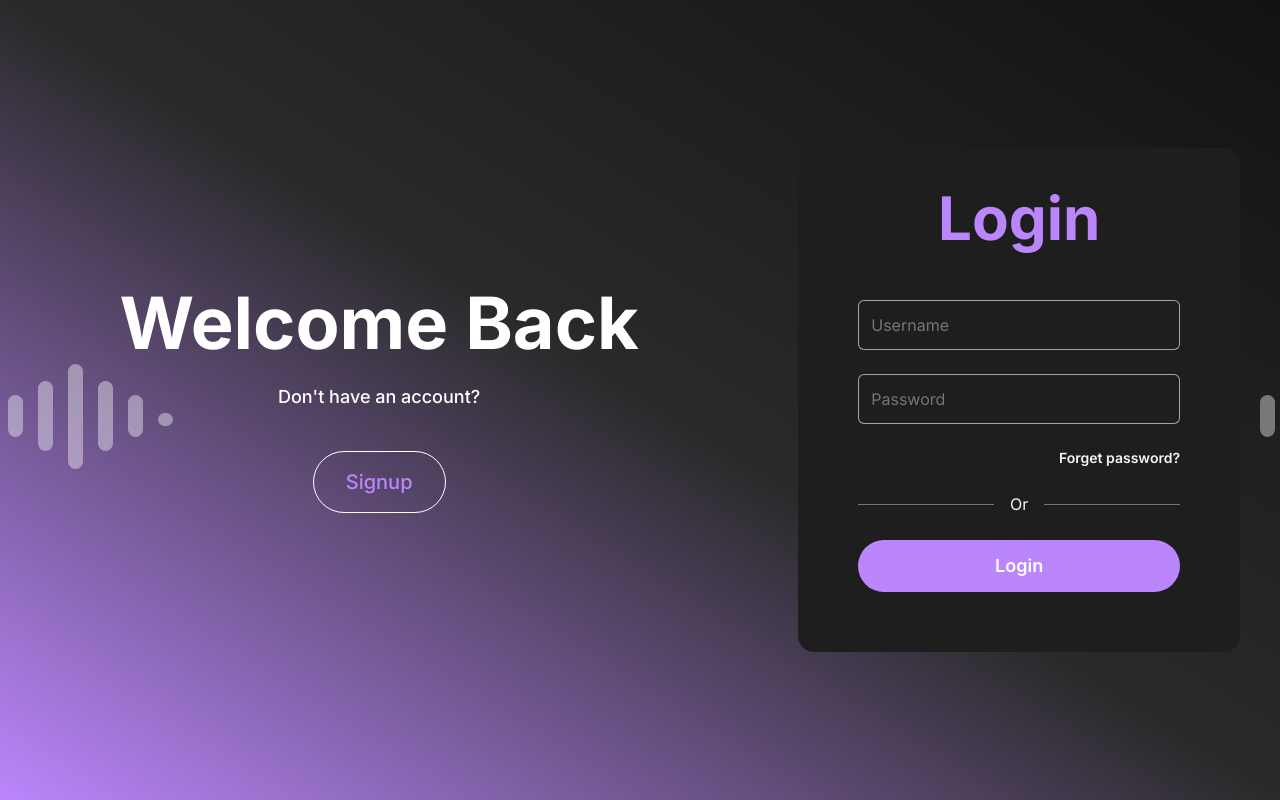
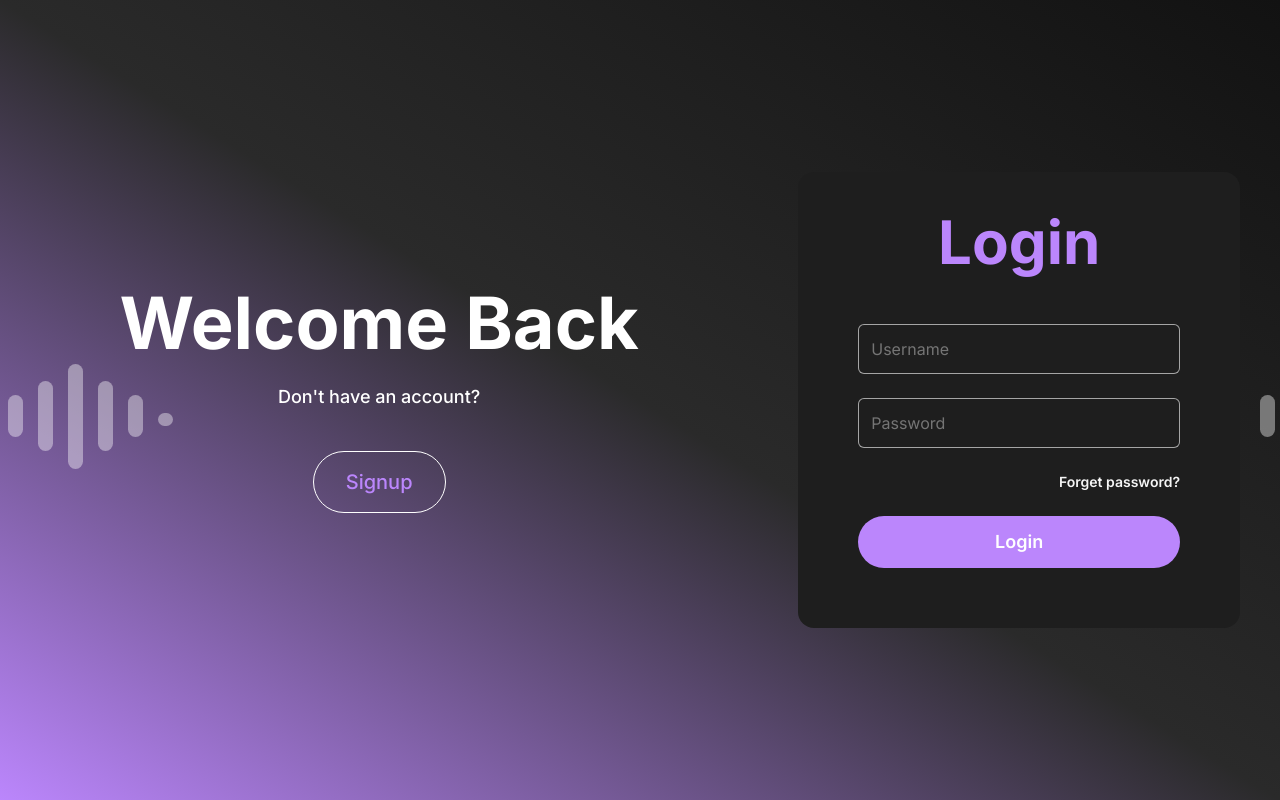
Before and after one commit to NileLingo/frontend, a React (Vite) app: page /login in a window 1280 px wide. Built offline with nearby package versions, Linux system fonts and the light colour scheme.

Commit message:
login page

```diff
--- a/src/pages/Login.tsx
+++ b/src/pages/Login.tsx
@@ -114,11 +114,7 @@ const Login: React.FC = () => {
               <p className="text-[#CF6679] text-sm">{error}</p>
             )}
 
-            <div className="flex items-center my-8">
-              <div className="flex-grow h-px bg-[#F5F5F5] opacity-40"></div>
-              <span className="px-4 text-[#F5F5F5]">Or</span>
-              <div className="flex-grow h-px bg-[#F5F5F5] opacity-40"></div>
-            </div>
+
 
             <Button
               type="submit"
```
